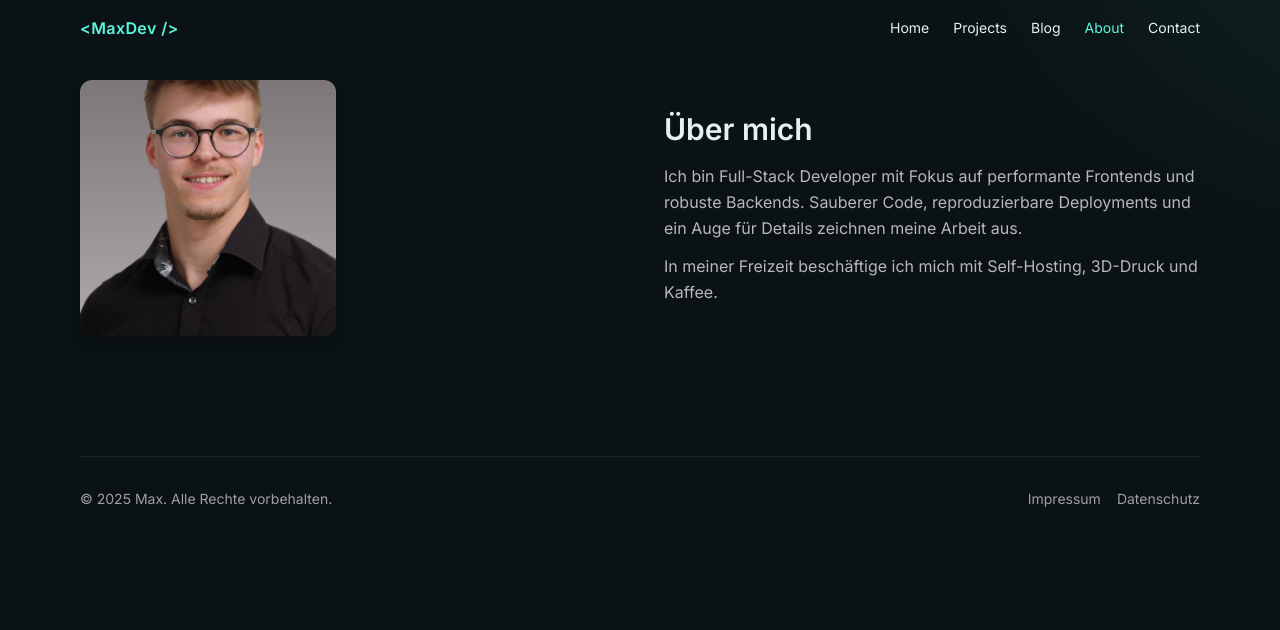
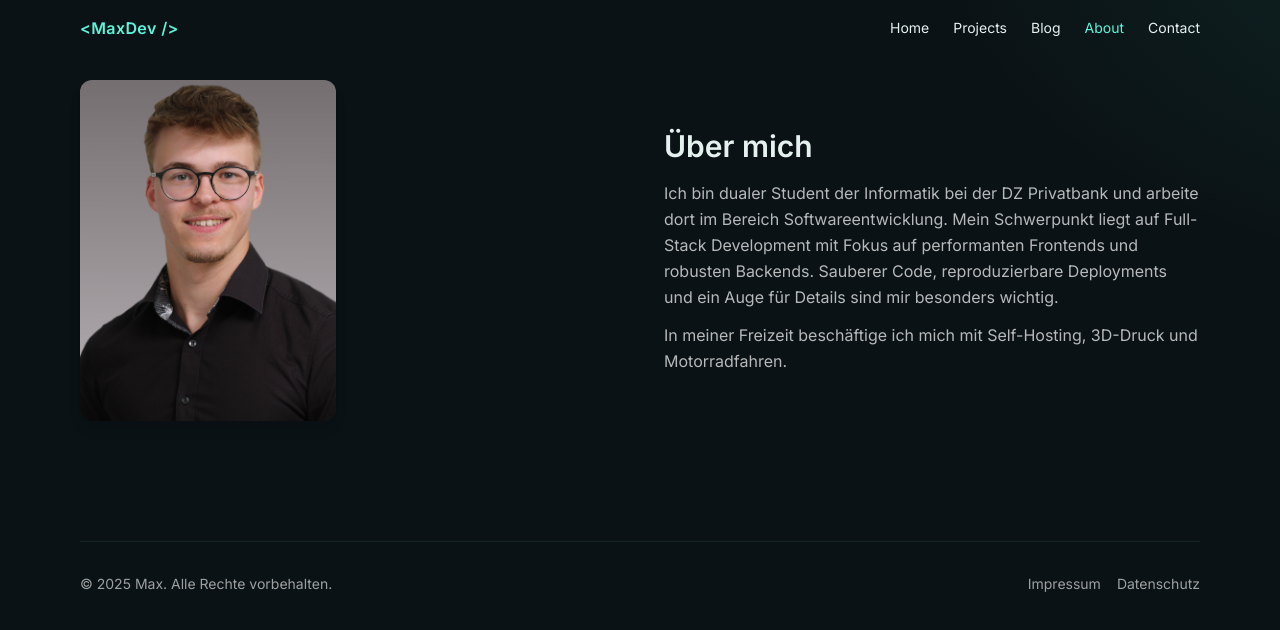
Before and after one commit to mxsrwn23/maxsauerwein, a Next.js app: page /about in a window 1280 px wide. Shown: the top 630 px of the page. Built offline with nearby package versions, Linux system fonts and the light colour scheme.

Commit message:
style: About angepasst

```diff
--- a/app/about/page.tsx
+++ b/app/about/page.tsx
@@ -3,7 +3,7 @@ import Image from "next/image"
 export default function AboutMe() {
   return (
     <section id="about" className="container py-12 md:py-20 grid md:grid-cols-2 gap-8 md:gap-12 items-center">
-      <div className="relative aspect-square w-48 sm:w-64 rounded-xl overflow-hidden mx-auto md:mx-0 shadow-lg">
+      <div className="relative aspect-[3/4] w-48 sm:w-64 rounded-xl overflow-hidden mx-auto md:mx-0 shadow-lg">
         <Image
           src="/me.png"
           alt="Portrait von Max Sauerwein"
@@ -15,11 +15,10 @@ export default function AboutMe() {
       <div>
         <h2 className="text-2xl md:text-3xl font-semibold">Über mich</h2>
         <p className="mt-4 text-white/70 leading-relaxed">
-          Ich bin Full-Stack Developer mit Fokus auf performante Frontends und robuste Backends.
-          Sauberer Code, reproduzierbare Deployments und ein Auge für Details zeichnen meine Arbeit aus.
+          Ich bin dualer Student der Informatik bei der DZ Privatbank und arbeite dort im Bereich Softwareentwicklung. Mein Schwerpunkt liegt auf Full-Stack Development mit Fokus auf performanten Frontends und robusten Backends. Sauberer Code, reproduzierbare Deployments und ein Auge für Details sind mir besonders wichtig.
         </p>
         <p className="mt-3 text-white/70 leading-relaxed">
-          In meiner Freizeit beschäftige ich mich mit Self-Hosting, 3D-Druck und Kaffee.
+          In meiner Freizeit beschäftige ich mich mit Self-Hosting, 3D-Druck und Motorradfahren.
         </p>
       </div>
     </section>
```
